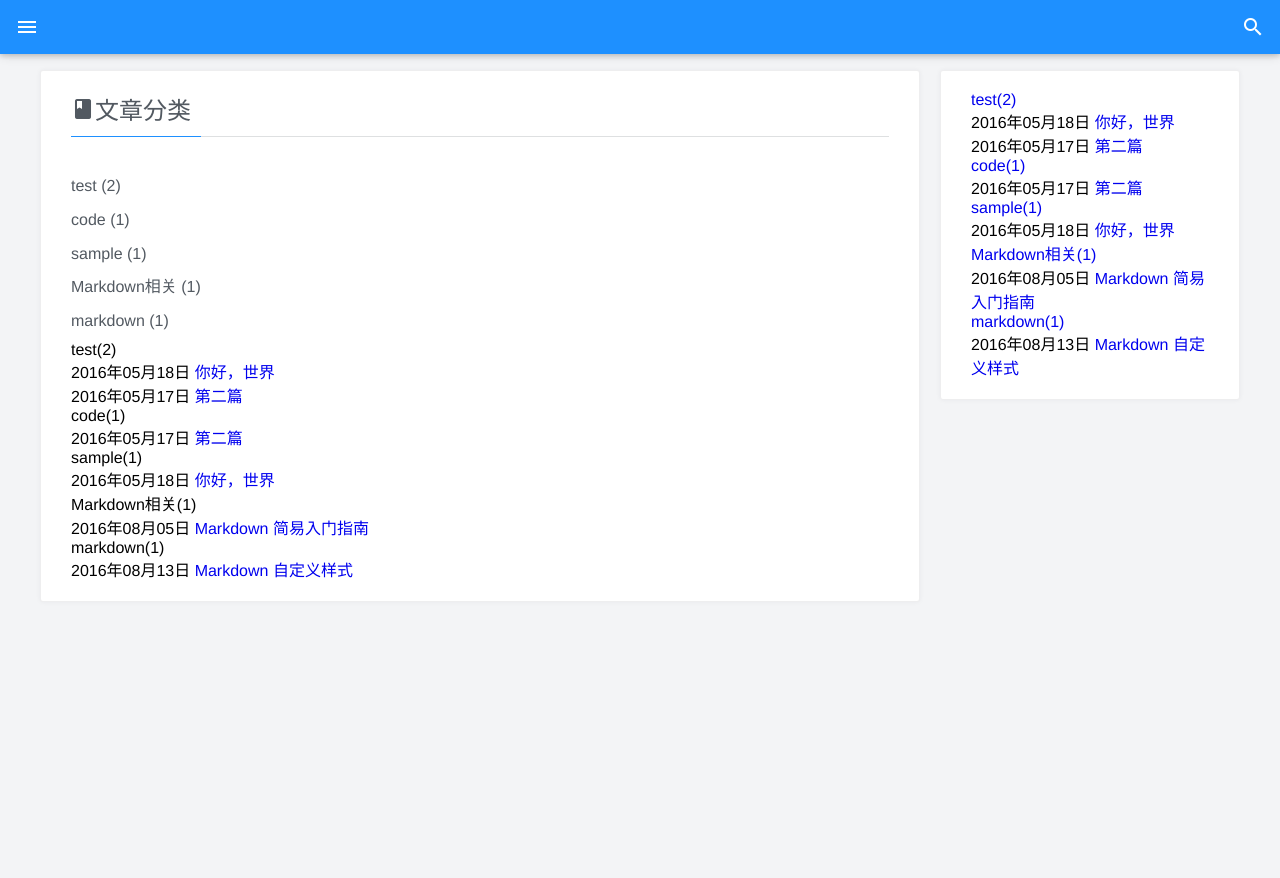
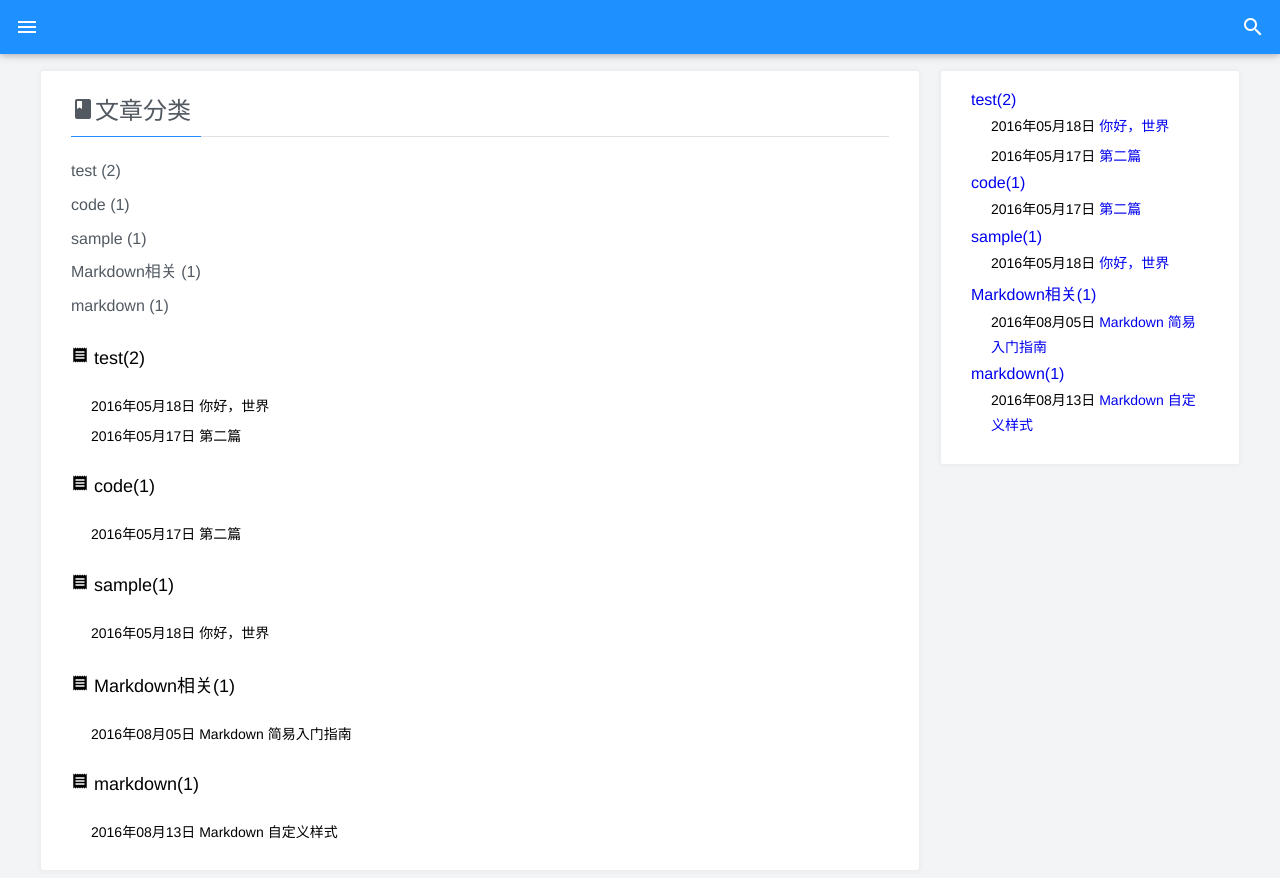
Before and after one commit to XboxYan/blog, a Jekyll site: the page built from categories/index.html, in a window 1280 px wide. Shown: the top 878 px of the page. Built offline with Jekyll 4.4.1, drawn with Linux system fonts in a browser that asks for light colours.

Commit message:
category_body

```diff
--- a/categories/index.html
+++ b/categories/index.html
@@ -10,7 +10,7 @@ layout: page
       </ul>
       <div class="category_detail">
             {% for category in site.categories %}
-            <h2 id="{{ category | first }}">{{ category | first }}<span>({{ category | last | size }})</span></h2>
+            <h2 id="{{ category | first }}"><i class="material-icons">receipt</i>  {{ category | first }}<span>({{ category | last | size }})</span></h2>
             <ul class="arc-list">
                   {% for post in category.last %}
                   <li>{{ post.date | date:"%Y年%m月%d日"}} <a href="{{ site.baseurl }}{{ post.url }}">{{ post.title }}</a></li>
--- a/stylesheets/page.css
+++ b/stylesheets/page.css
@@ -1,6 +1,11 @@
 body{ padding-top: 70px; background: #f3f4f6; }
 .my_title{ position: relative; font-size: 24px; color:rgba(39, 48, 57, 0.8); margin: 0 0 20px;padding-bottom: 10px;border-bottom: 1px solid rgba(39,48,57,.15); }
 .my_title:before{ content: '';position: absolute; left: 0;bottom: -1px;background: dodgerblue; width: 130px; height: 1px;}
-.category_list{ padding-top: 10px; color:rgba(39, 48, 57, 0.8)}
+.category_list{ color:rgba(39, 48, 57, 0.8)}
 .category_list li{ margin: 5px 0; font-size: 16px;line-height: 1.8em; }
-.category_list a{ color: inherit;}
+.category_detai{color:rgba(39, 48, 57, 0.8)}
+.category_detail h2{ padding: 20px 0; font-size: 18px;}
+.arc-list{ padding-left: 20px;}
+.arc-list li{ line-height: 1.8em; margin: 5px 0; font-size: 14px; }
+.category_body a{color: inherit; transition: .3s;}
+.category_body a:hover{color: dodgerblue;}
```
